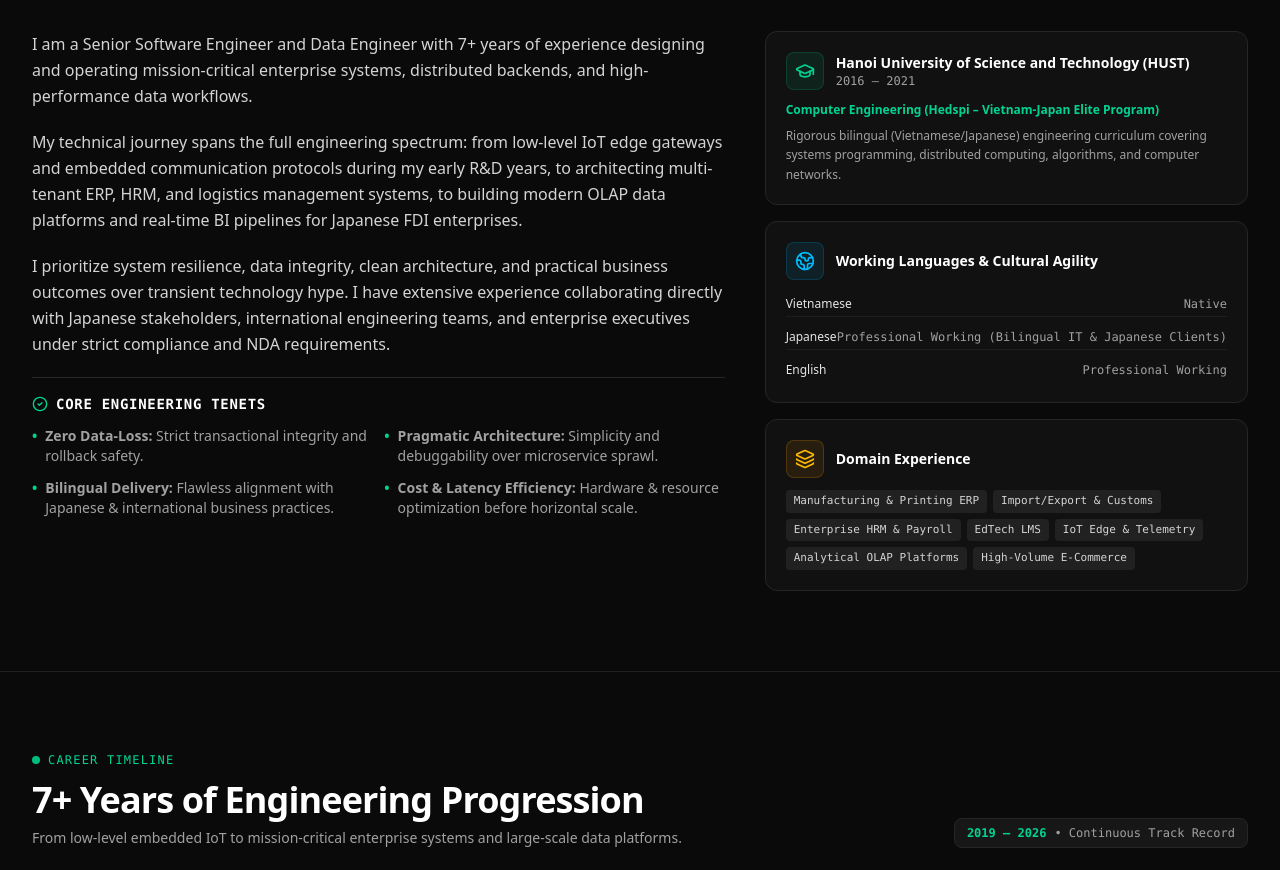
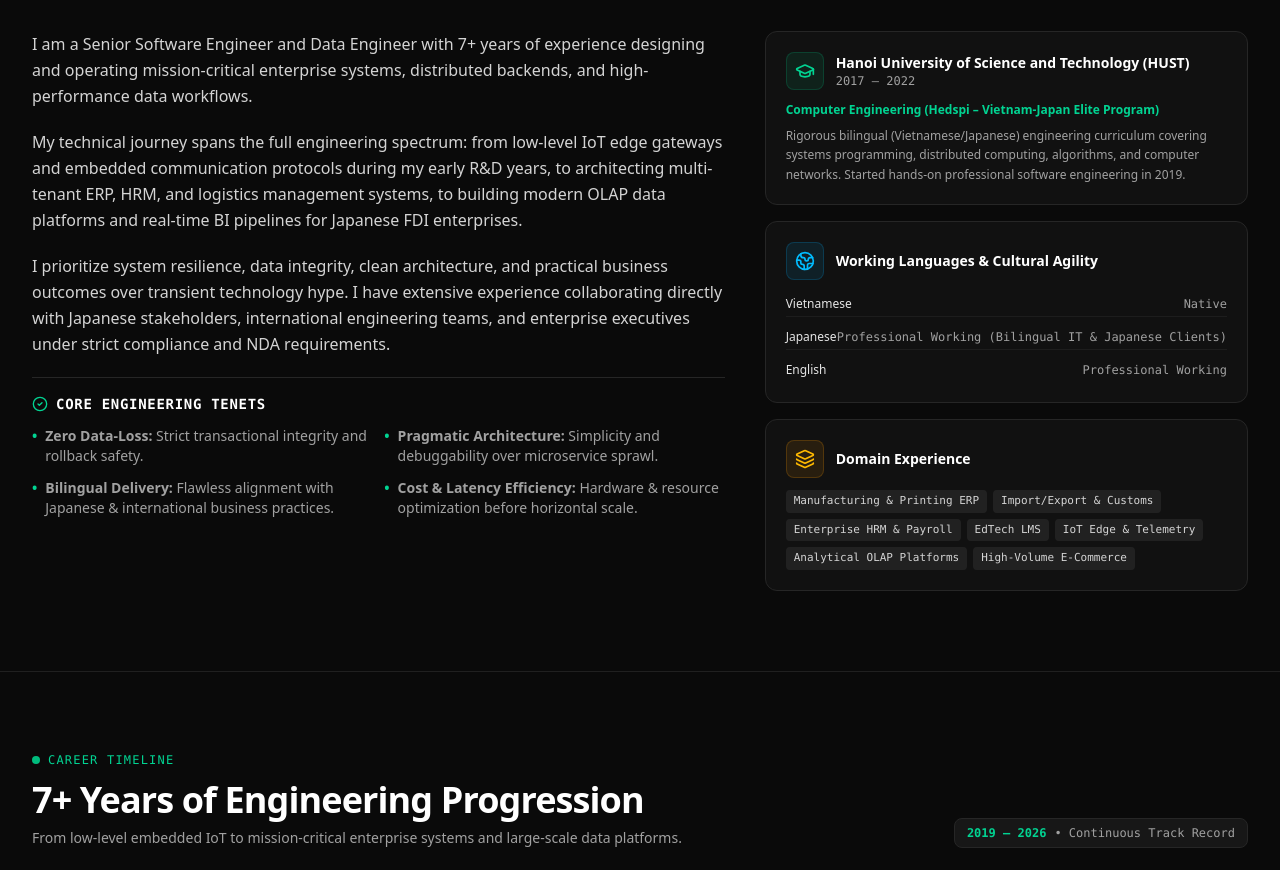
Before and after one commit to ngoclaithe/portfolio, a React (Vite) app: page / in a window 1280 px wide. Shown: the part 1300-2170 px from the top of the page. Built offline with nearby package versions, Linux system fonts and the light colour scheme.

Commit message:
fix: update HUST education period to 2017-2022 (working since 2019, 7+ years exp)

```diff
--- a/src/data/profile.ts
+++ b/src/data/profile.ts
@@ -6,8 +6,8 @@ export const profile = {
   education: {
     institution: "Hanoi University of Science and Technology (HUST)",
     degree: "Computer Engineering (Hedspi – Vietnam-Japan Elite Program)",
-    period: "2016 – 2021",
-    highlights: "Rigorous bilingual (Vietnamese/Japanese) engineering curriculum covering systems programming, distributed computing, algorithms, and computer networks."
+    period: "2017 – 2022",
+    highlights: "Rigorous bilingual (Vietnamese/Japanese) engineering curriculum covering systems programming, distributed computing, algorithms, and computer networks. Started hands-on professional software engineering in 2019."
   },
   location: "Vietnam",
   languages: [
```
Also changed, not shown: 1 other file (tests, documents, lock files or other folders).
